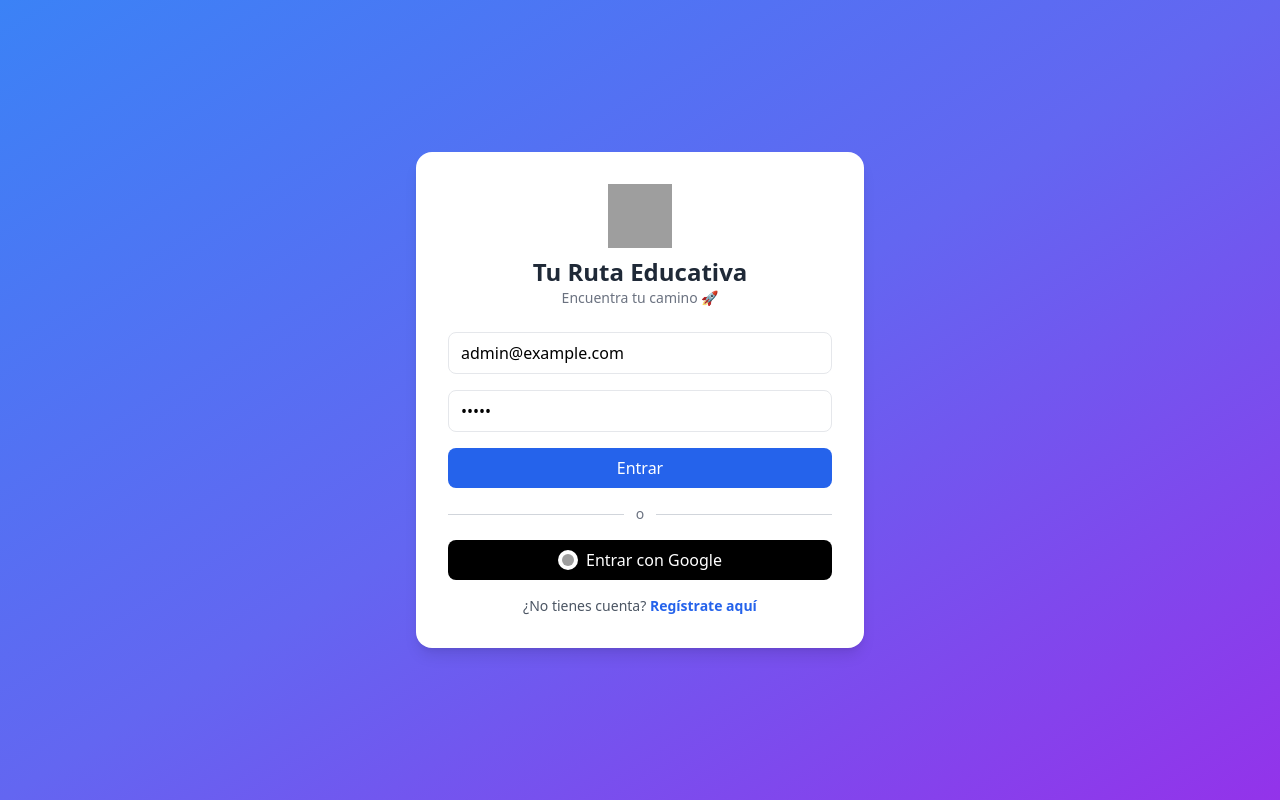
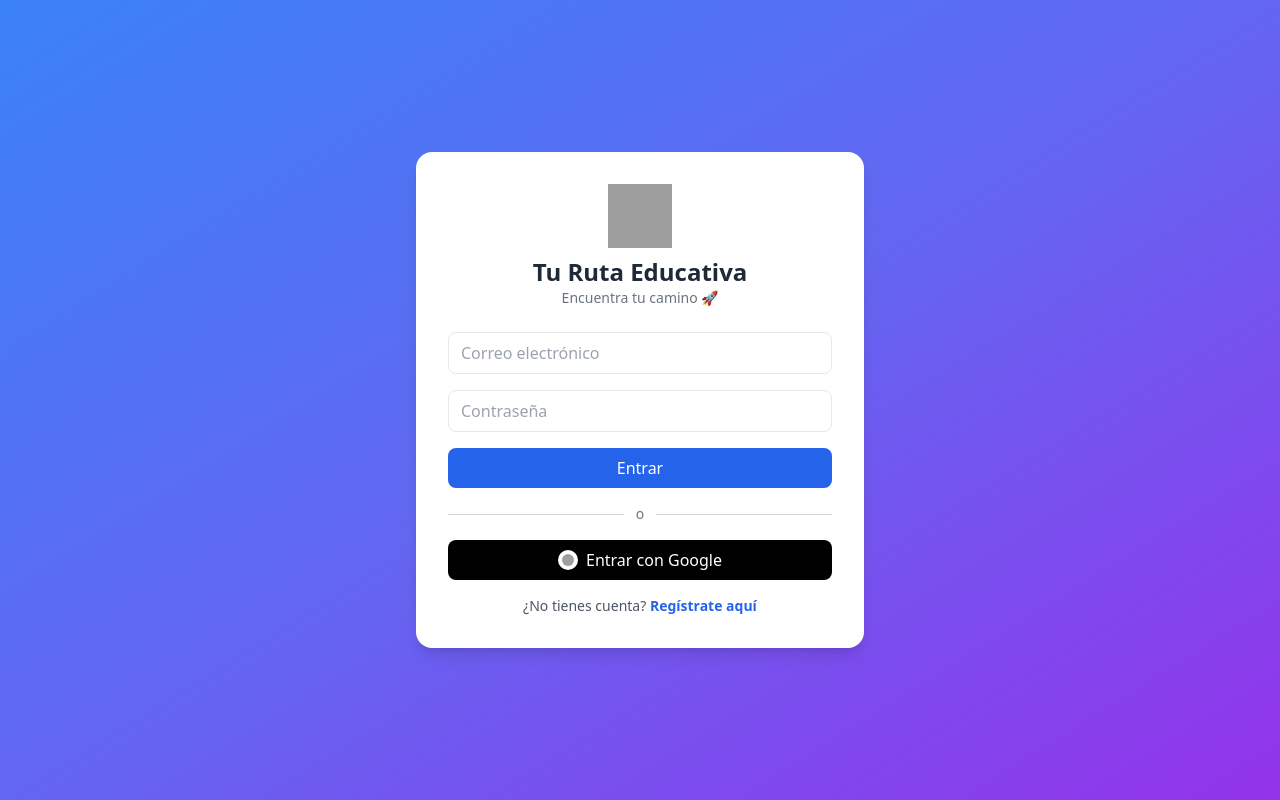
Before and after one commit to rlinarestrab-ctrl/vocational_frontend, a React (Vite) app: page /login in a window 1280 px wide. Built offline with nearby package versions, Linux system fonts and the light colour scheme; no server answers; grey boxes are pictures that could not be loaded.

Commit message:
Actualiza interfaz: reemplaza 'Auth Frontend' por 'Tu Ruta Educativa' y mejora navbar/sidebar

```diff
--- a/src/components/Login.jsx
+++ b/src/components/Login.jsx
@@ -4,8 +4,8 @@ import { useNavigate } from "react-router-dom";
 const API_BASE = import.meta.env.VITE_AUTH_API || "http://localhost:8000";
 
 export default function Login({ onLogin }) {
-  const [email, setEmail] = useState("admin@example.com");
-  const [password, setPassword] = useState("admin");
+  const [email, setEmail] = useState("");
+  const [password, setPassword] = useState("");
   const [error, setError] = useState(null);
   const [loading, setLoading] = useState(false);
   const navigate = useNavigate();
--- a/src/components/Navbar.jsx
+++ b/src/components/Navbar.jsx
@@ -1,4 +1,5 @@
 import React from "react";
+import { Compass } from "lucide-react"; // 🧭 Icono de brújula
 
 export default function Navbar({ me, onLogout }) {
   // 🧠 Obtener datos del usuario (desde estado o localStorage)
@@ -8,12 +9,15 @@ export default function Navbar({ me, onLogout }) {
 
   return (
     <nav className="bg-blue-600 text-white px-6 py-3 shadow-md flex justify-between items-center">
-      {/* Logo / Nombre app */}
-      <div className="text-lg font-bold">
-        🎓 Orientación Vocacional
+      {/* 🧭 Logo / Nombre app */}
+      <div className="flex items-center gap-2">
+        <Compass className="w-6 h-6 text-white" />
+        <span className="text-lg font-bold tracking-wide">
+          Tu Ruta Educativa
+        </span>
       </div>
 
-      {/* Usuario y logout */}
+      {/* 👤 Usuario y logout */}
       <div className="flex items-center gap-4">
         <div className="text-sm">
           <span className="font-semibold">
--- a/src/components/Sidebar.jsx
+++ b/src/components/Sidebar.jsx
@@ -53,7 +53,7 @@ export default function Sidebar({ setView, view, subView, setSubView }) {
     <aside className="w-64 min-h-screen bg-gradient-to-b from-indigo-600 to-blue-500 text-white shadow-lg flex flex-col">
       {/* Encabezado */}
       <div className="p-5 text-center border-b border-indigo-400">
-        <h1 className="text-2xl font-bold tracking-wide">🎓 Tu Ruta</h1>
+        <h1 className="text-2xl font-bold tracking-wide">🎓 Tu Ruta Educativa</h1>
         <p className="text-sm text-indigo-200">{rol.toUpperCase()}</p>
       </div>
 
```
